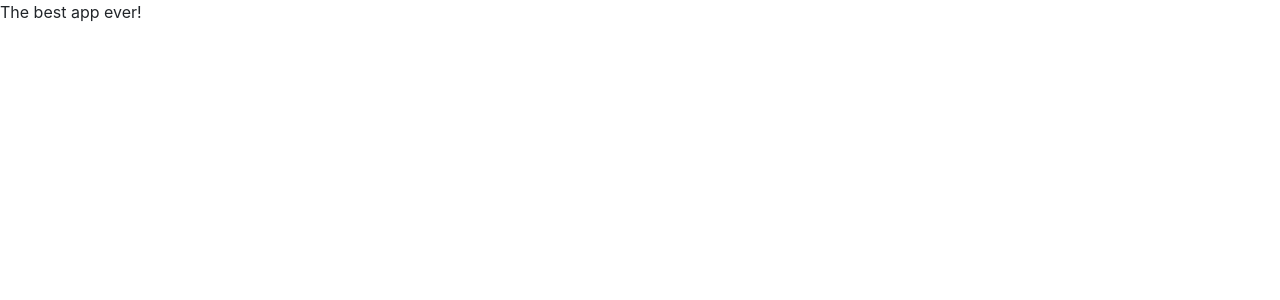
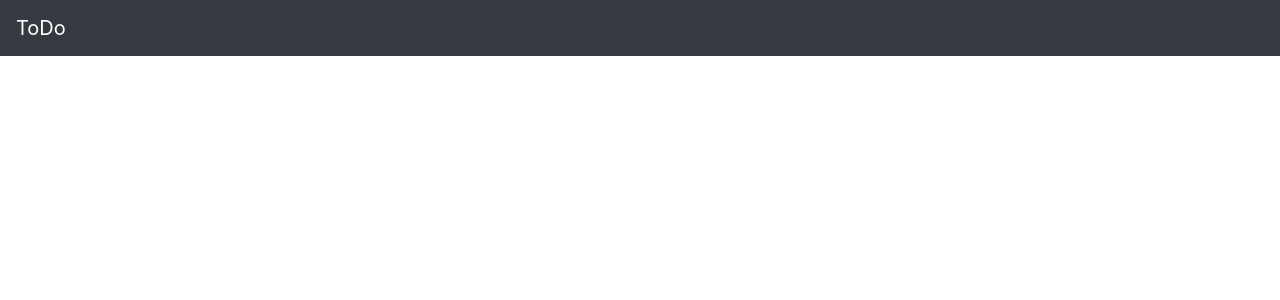
Before and after one commit to alex-kzr/react-nodejs-express-knex-pgql, a React (Create React App) app in the folder client/: page / in a window 1280 px wide. Shown: the top 300 px of the page. Built offline with nearby package versions, Linux system fonts and the light colour scheme.

Commit message:
Add NavBar component

```diff
--- a/client/src/App.js
+++ /dev/null
@@ -1,16 +0,0 @@
-import React from 'react';
-
-function App() {
-  return (
-    <div className="App">
-      <header className="App-header">
-        <p>
-          The best app ever!
-        </p>
-
-      </header>
-    </div>
-  );
-}
-
-export default App;
--- /dev/null
+++ b/client/src/component/App.js
@@ -0,0 +1,15 @@
+import React from 'react';
+import TopNav from './TopNav';
+
+function App() {
+  return (
+    <div>
+      <TopNav />
+      <div className="container">
+
+      </div>
+    </div>
+  );
+}
+
+export default App;
--- /dev/null
+++ b/client/src/component/TopNav.js
@@ -0,0 +1,11 @@
+import React from 'react';
+
+const TopNav = () => {
+    return(
+        <nav className="navbar navbar-dark bg-dark">
+            <span className="navbar-brand">ToDo</span>
+        </nav>
+    );
+}
+
+export default TopNav;
--- a/client/src/index.js
+++ b/client/src/index.js
@@ -1,6 +1,6 @@
 import React from 'react';
 import ReactDOM from 'react-dom';
-import App from './App';
+import App from './component/App';
 import * as serviceWorker from './serviceWorker';
 
 ReactDOM.render(
```
Also changed, not shown: client/public/logo192.png (deleted), client/public/logo512.png (deleted).
